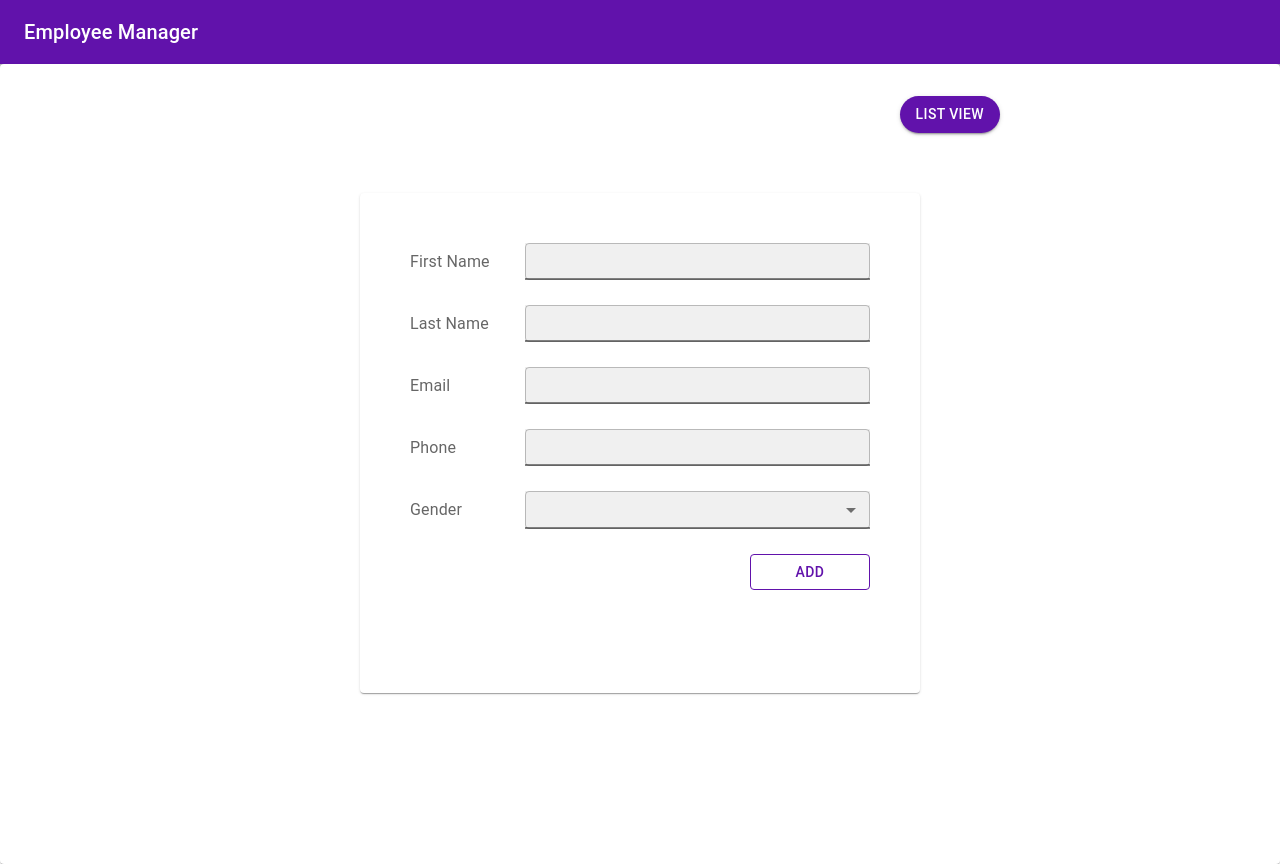
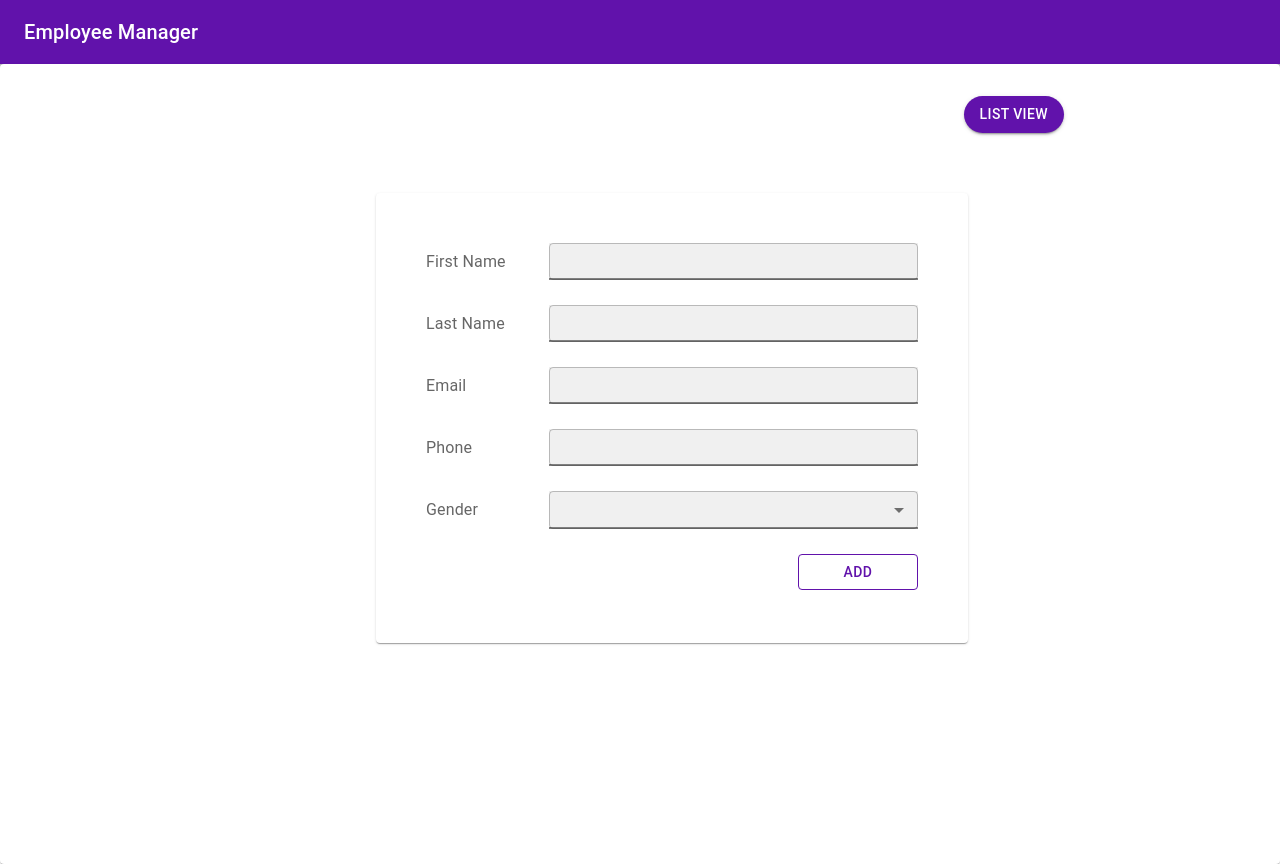
Before and after one commit to Chamathr/employee-manager-client, a Next.js app: page /employee/add in a window 1280 px wide. Built offline with nearby package versions, Linux system fonts and the light colour scheme.

Commit message:
css changes

```diff
--- a/src/components/dataCard/DataCard.tsx
+++ b/src/components/dataCard/DataCard.tsx
@@ -31,7 +31,7 @@ const DataCard = (props: any) => {
     }, [deletedData])
 
     return (
-        <Card sx={{ maxWidth: 250 }}>
+        <Card sx={{ width: 250 }}>
             <CardActionArea>
                 <CardMedia
                     component="img"
--- a/src/components/form/Form.module.css
+++ b/src/components/form/Form.module.css
@@ -6,7 +6,7 @@
 }
 
 .formCard {
-  height: 500px;
+  height: 450px;
   width: 50%;
   padding: 50px;
   margin-top: 50px;
--- a/src/components/form/Form.tsx
+++ b/src/components/form/Form.tsx
@@ -99,9 +99,9 @@ const MyForm = (props: any) => {
 
     return (
         <>
-            <Card sx={{ paddingTop: '2rem', paddingLeft: '5rem', paddingRight: '5rem', height: '100vh' }}>
+            <Card sx={{ paddingTop: '2rem', paddingLeft: { xs: '1rem', md: '5rem' }, paddingRight: { xs: '1rem', md: '1rem' }, height: '100vh' }}>
                 <div style={{ display: 'flex', justifyContent: 'end', alignItems: 'center', marginBottom: '10px' }}>
-                    <Button variant="contained" sx={{ background: "rgb(97, 18, 171)", borderRadius: '20px', marginRight: '200px', zoom: { xs: 0.8, sm: 1 } }} onClick={() => router.push('/employee/list')}>List VIEW</Button>
+                    <Button variant="contained" sx={{ background: "rgb(97, 18, 171)", borderRadius: '20px', marginRight: '200px' }} onClick={() => router.push('/employee/list')}>List VIEW</Button>
                 </div>
                 <div className={formStyles.root}>
                     <Card className={formStyles.formCard}>
```
Also changed, not shown: src/pages/employee/list/index.tsx (+6 -6 lines).
